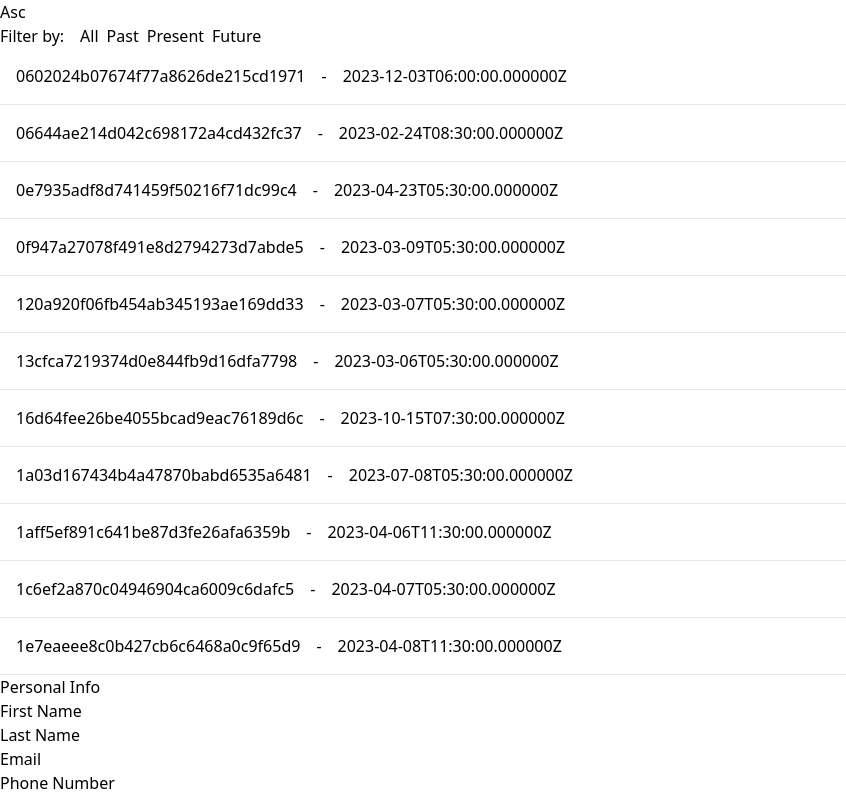
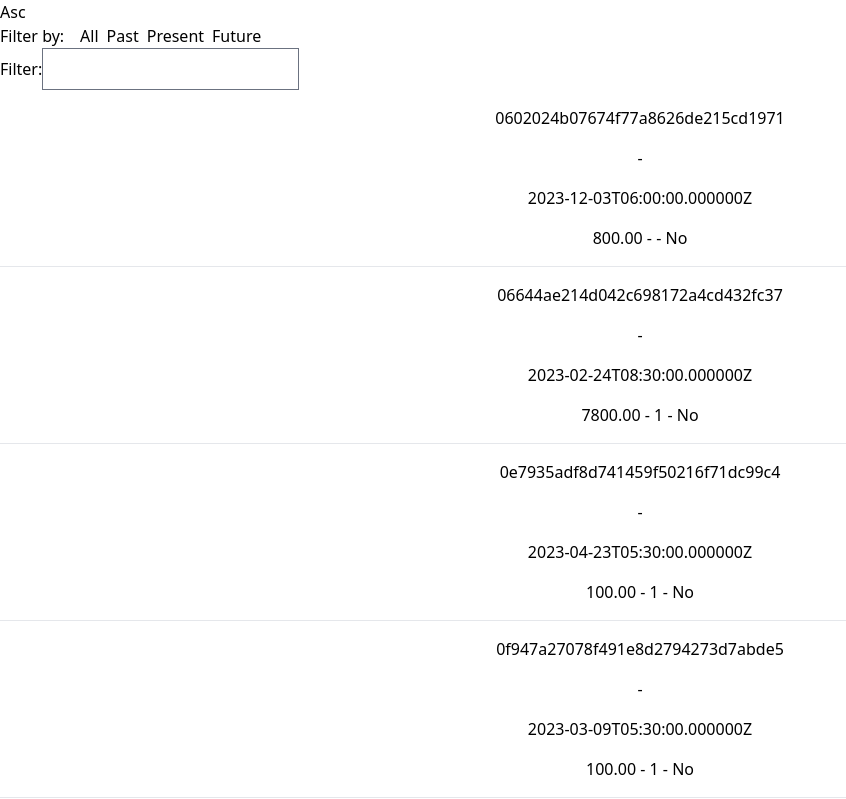
Before and after one commit to webDevTolu/cuddly-garbanzo, a React (Create React App) app in the folder ololade-form/: page / in a window 1280 px wide. Shown: the top 799 px of the page, without its empty margins (0-846 px from the left). Built offline with nearby package versions, Linux system fonts and the light colour scheme.

Commit message:
input filter trip

```diff
--- a/ololade-form/package.json
+++ b/ololade-form/package.json
@@ -41,6 +41,7 @@
     ]
   },
   "devDependencies": {
+    "@tailwindcss/forms": "^0.5.3",
     "tailwindcss": "^3.3.2"
   }
 }
--- a/ololade-form/src/App.tsx
+++ b/ololade-form/src/App.tsx
@@ -2,7 +2,7 @@ import {
   ChangeEvent,
   FormEvent,
   Fragment,
-  useEffect,
+  // useEffect,
   useRef,
   useState,
 } from "react";
@@ -56,9 +56,9 @@ function App() {
     };
     setPassengers(passengers.concat(newPassenger));
   };
-  useEffect(() => {
-    console.log({ passengers });
-  }, [passengers]);
+  // useEffect(() => {
+  //   console.log({ passengers });
+  // }, [passengers]);
 
   return (
     <Fragment>
--- a/ololade-form/src/components/AllTrips.tsx
+++ b/ololade-form/src/components/AllTrips.tsx
@@ -1,12 +1,13 @@
-import { useEffect, useState } from "react";
+import { ChangeEvent, useEffect, useState } from "react";
 import { Trip, allTrips } from "../data";
 import TripList from "./TripList";
 import { sortTrips } from "../utils/sortTrip";
-import { filterTrips } from "../utils/filterTrips";
+import { filterTrips, onChangeFilter } from "../utils/filterTrips";
 
 const AllTrips = () => {
   const [formattedTrips, setFormattedTrips] = useState<Trip[]>(allTrips);
   const [sortType, setSortType] = useState<boolean>(true);
+  const [inputValue, setInputValue] = useState<string>("");
 
   const handleSort = (): void => {
     setSortType((prev) => !prev);
@@ -23,6 +24,13 @@ const AllTrips = () => {
     setFormattedTrips(filteredTrips);
   };
 
+  const handleChange = (event: ChangeEvent<HTMLInputElement>) => {
+    const inputtedValue = event.target.value;
+    setInputValue(inputtedValue);
+    const filteredTrips = onChangeFilter(allTrips, inputValue);
+    setFormattedTrips(filteredTrips);
+  };
+
   useEffect(() => {
     // automatically sort trips in the ascending order on first load
     const sortedTrips = sortTrips({
@@ -30,6 +38,7 @@ const AllTrips = () => {
       order: "asc",
     });
     setFormattedTrips(sortedTrips);
+    // set
   }, [formattedTrips]);
 
   return (
@@ -38,6 +47,7 @@ const AllTrips = () => {
         <button type="button" onClick={handleSort}>
           {sortType ? "Asc" : "Desc"}
         </button>
+        {/* filter by dates */}
         <div className="flex items-center gap-4">
           <h3>Filter by:</h3>
           <div className="flex gap-2">
@@ -75,6 +85,16 @@ const AllTrips = () => {
             </button>
           </div>
         </div>
+        <div>
+          <label htmlFor="inputFilter">Filter:</label>
+          <input
+            type="text"
+            name="inputFilter"
+            id="inputFilter"
+            value={inputValue}
+            onChange={handleChange}
+          />
+        </div>
       </div>
       <TripList trips={formattedTrips} />
       {formattedTrips.length === 0 && <p>No data here</p>}
--- a/ololade-form/src/components/SingleTrip.tsx
+++ b/ololade-form/src/components/SingleTrip.tsx
@@ -9,8 +9,11 @@ const SingleTrip: FC<Trip> = ({
   validated,
 }) => {
   return (
-    <li className="flex gap-4 items-center p-4">
+    <li className="flex gap-4 items-center p-4 flex-col">
       <span>{id}</span> - <span>{departure_date}</span>
+      <p>
+        {fare} - {status} - {validated}
+      </p>
     </li>
   );
 };
--- a/ololade-form/src/utils/filterTrips.ts
+++ b/ololade-form/src/utils/filterTrips.ts
@@ -23,3 +23,10 @@ export const filterTrips = (trips: Trip[], filterValue: string): Trip[] => {
 
   return filteredTrips;
 };
+
+export const onChangeFilter = (trips: Trip[], filterValue: string): Trip[] => {
+  const filteredTrips: Trip[] = trips.filter((trip: Trip) =>
+    trip.id.includes(filterValue)
+  );
+  return filteredTrips;
+};
--- a/ololade-form/tailwind.config.js
+++ b/ololade-form/tailwind.config.js
@@ -4,5 +4,5 @@ module.exports = {
   theme: {
     extend: {},
   },
-  plugins: [],
+  plugins: [require('@tailwindcss/forms')],
 };
```
Also changed, not shown: 1 other file (tests, documents, lock files or other folders).
